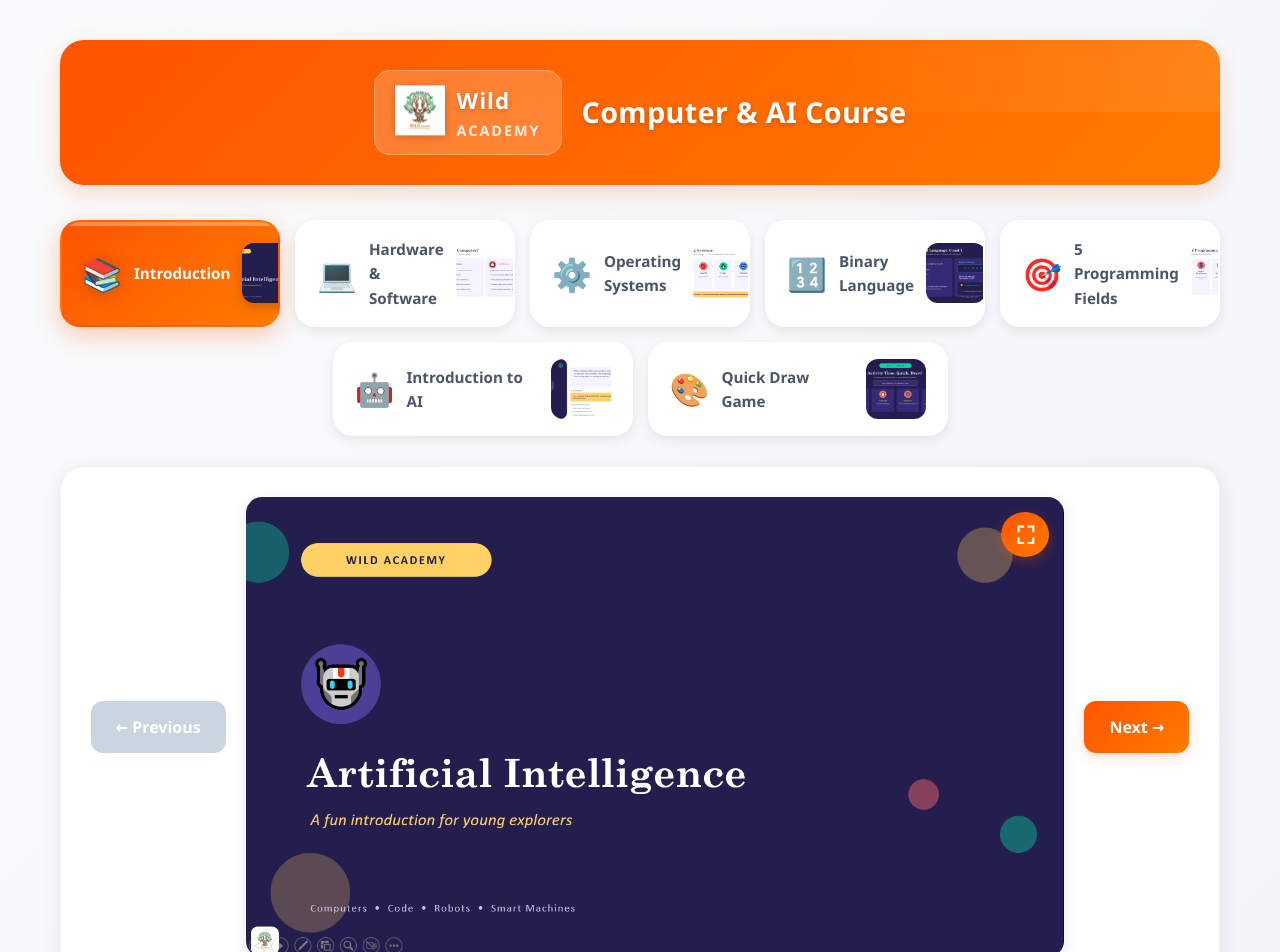
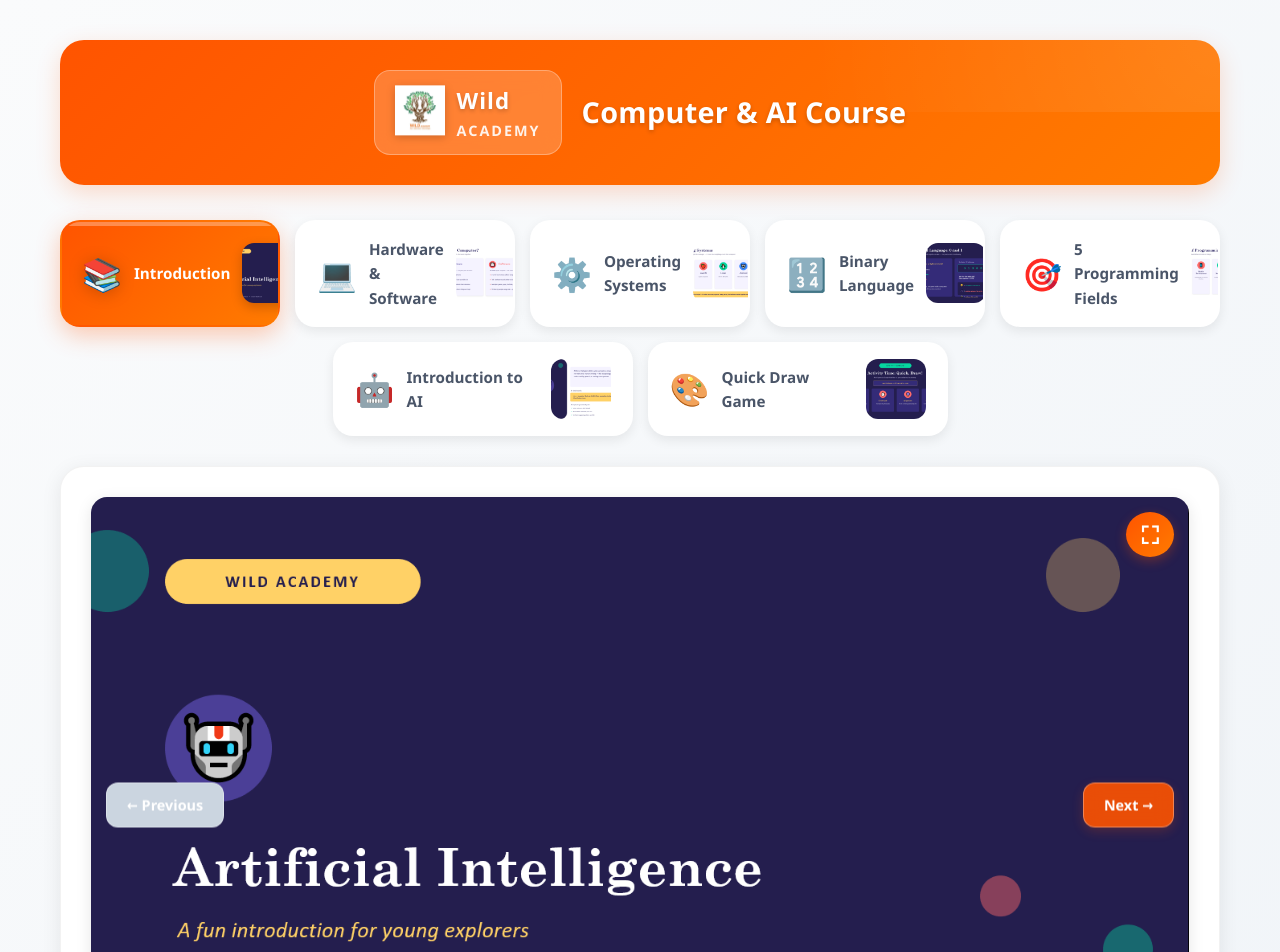
Before and after one commit to ahmedddddr/wild-academy, a React (Create React App) app in the folder frontend/: page /course in a window 1280 px wide. Shown: the top 952 px of the page. Built offline with nearby package versions, Linux system fonts and the light colour scheme.

Commit message:
Add navigation buttons to fullscreen mode

```diff
--- a/frontend/src/pages/CoursePage.css
+++ b/frontend/src/pages/CoursePage.css
@@ -287,6 +287,31 @@
   transform: scale(0.95);
 }
 
+.fullscreen-nav {
+  position: absolute;
+  top: 50%;
+  transform: translateY(-50%);
+  z-index: 10;
+  padding: 12px 20px;
+  font-size: 0.9rem;
+  background: rgba(255, 84, 0, 0.9);
+  backdrop-filter: blur(10px);
+  border: 1px solid rgba(255, 255, 255, 0.3);
+}
+
+.fullscreen-nav:hover:not(:disabled) {
+  background: rgba(255, 84, 0, 1);
+  transform: translateY(-50%) scale(1.05);
+}
+
+.prev-button.fullscreen-nav {
+  left: 15px;
+}
+
+.next-button.fullscreen-nav {
+  right: 15px;
+}
+
 .section-content {
   display: flex;
   justify-content: center;
--- a/frontend/src/pages/CoursePage.js
+++ b/frontend/src/pages/CoursePage.js
@@ -94,14 +94,6 @@ const CoursePage = () => {
 
         {/* Content Display with Navigation */}
         <div className="content-display" ref={contentDisplayRef}>
-          <button
-            className="nav-button prev-button"
-            onClick={goToPrevious}
-            disabled={currentIndex === 0}
-          >
-            ← Previous
-          </button>
-
           <div className="content-area" ref={contentAreaRef}>
             <button
               className="fullscreen-button"
@@ -109,6 +101,14 @@ const CoursePage = () => {
               title={isFullscreen ? "Exit Fullscreen" : "Enter Fullscreen"}
             >
               {isFullscreen ? "✕" : "⛶"}
+            </button>
+
+            <button
+              className="nav-button prev-button fullscreen-nav"
+              onClick={goToPrevious}
+              disabled={currentIndex === 0}
+            >
+              ← Previous
             </button>
 
             {sections.find(s => s.id === activeSection)?.gameUrl ? (
@@ -146,15 +146,15 @@ const CoursePage = () => {
                 />
               </div>
             )}
-          </div>
 
             <button
-            className="nav-button next-button"
+              className="nav-button next-button fullscreen-nav"
               onClick={goToNext}
               disabled={currentIndex === sections.length - 1}
             >
               Next →
             </button>
+          </div>
         </div>
 
         {/* Progress Indicator */}
```
Lines whose indentation alone changed are shown as unchanged.
